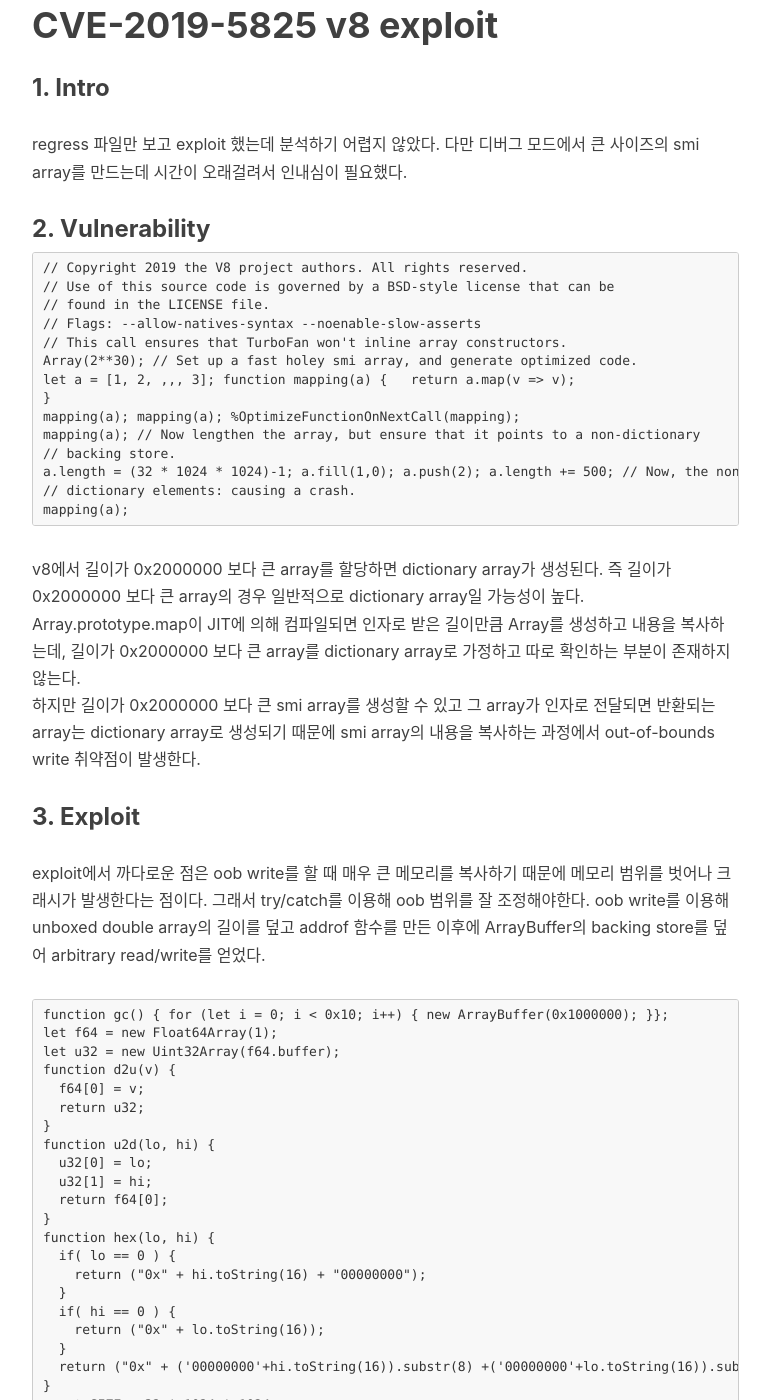
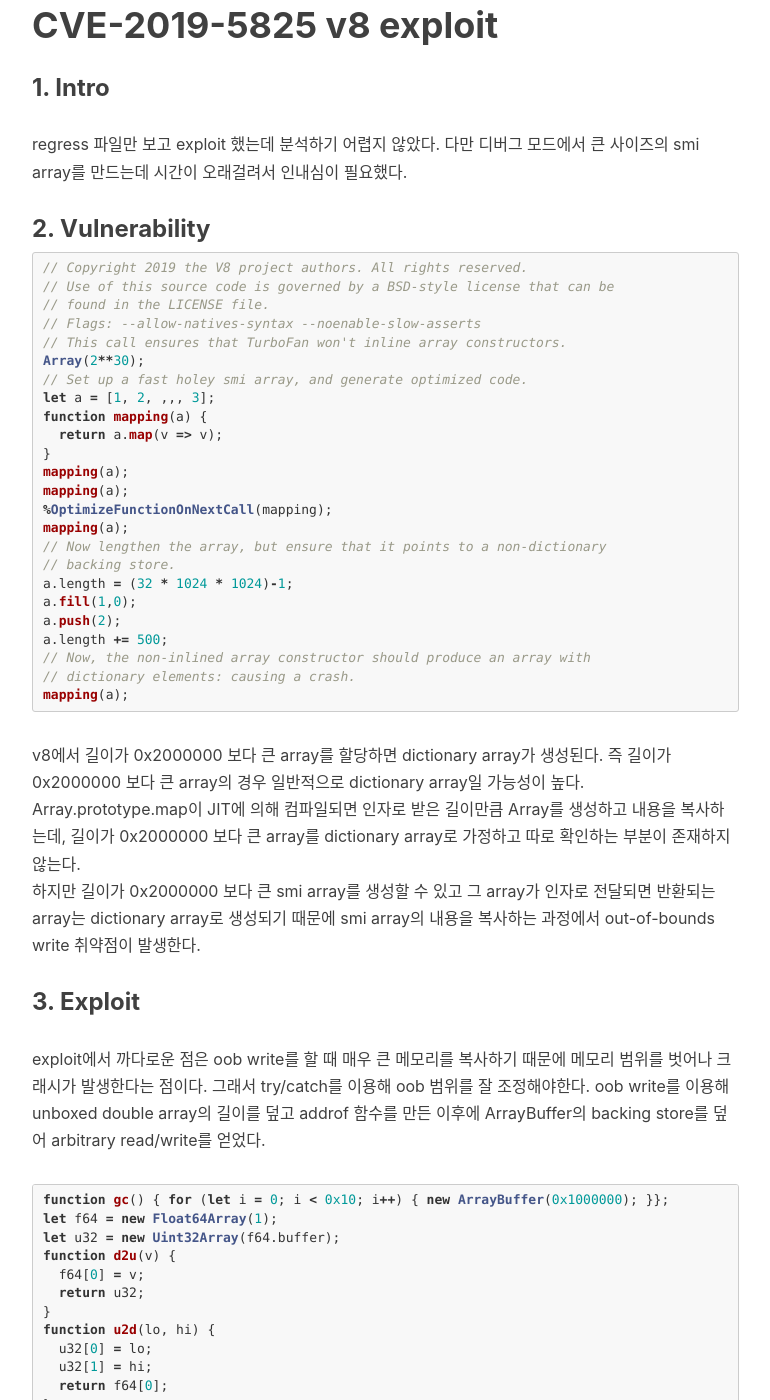
Before and after one commit to LYoungJoo/lyoungjoo.github.io, a Jekyll site: the page built from _posts/2019-08-08-CVE-2019-5825-v8-exploit.md, in a window 1280 px wide and 1400 px high, scrolled down 567 px. Shown: the whole window, without its empty margins (233-1003 px from the left). Built offline with Jekyll 4.4.1, drawn with Linux system fonts in a browser that asks for light colours; nearby versions of some CDN libraries; comment, search, counter and statistics services are not loaded; some of the changed text lies outside the part shown.

Commit message:
Update 2019-08-08-CVE-2019-5825-v8-exploit.md

````diff
--- a/_posts/2019-08-08-CVE-2019-5825-v8-exploit.md
+++ b/_posts/2019-08-08-CVE-2019-5825-v8-exploit.md
@@ -17,7 +17,7 @@
 
 ### 2. Vulnerability
 
-```diff
+```javascript
 // Copyright 2019 the V8 project authors. All rights reserved.
 // Use of this source code is governed by a BSD-style license that can be
 // found in the LICENSE file.
@@ -51,7 +51,7 @@
 
 exploit에서 까다로운 점은 oob write를 할 때 매우 큰 메모리를 복사하기 때문에 메모리 범위를 벗어나 크래시가 발생한다는 점이다. 그래서 try/catch를 이용해 oob 범위를 잘 조정해야한다. oob write를 이용해 unboxed double array의 길이를 덮고 addrof 함수를 만든 이후에 ArrayBuffer의 backing store를 덮어 arbitrary read/write를 얻었다.
 
-```
+```javascript
 function gc() { for (let i = 0; i < 0x10; i++) { new ArrayBuffer(0x1000000); }};
 let f64 = new Float64Array(1);
 let u32 = new Uint32Array(f64.buffer);
````
